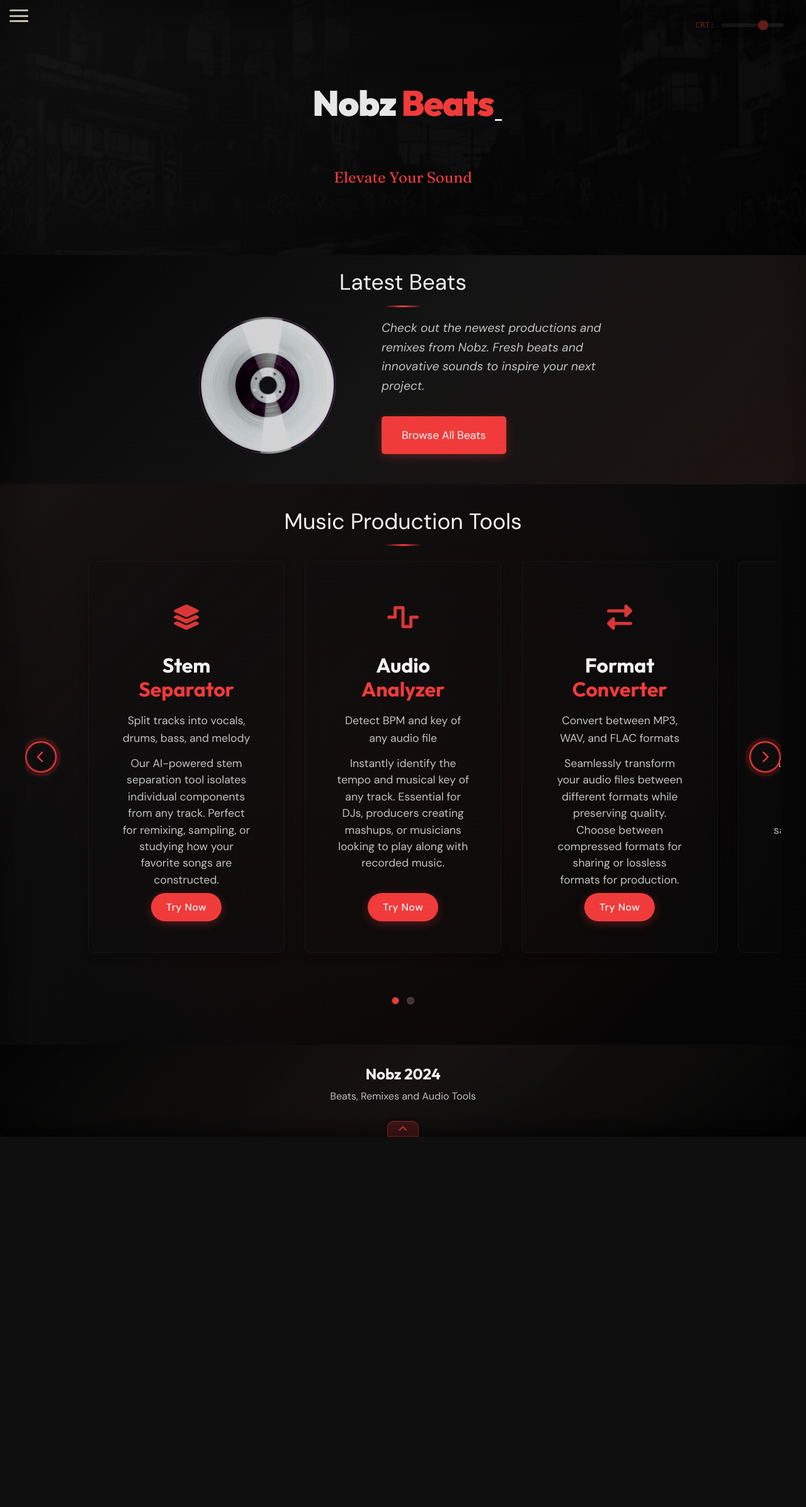
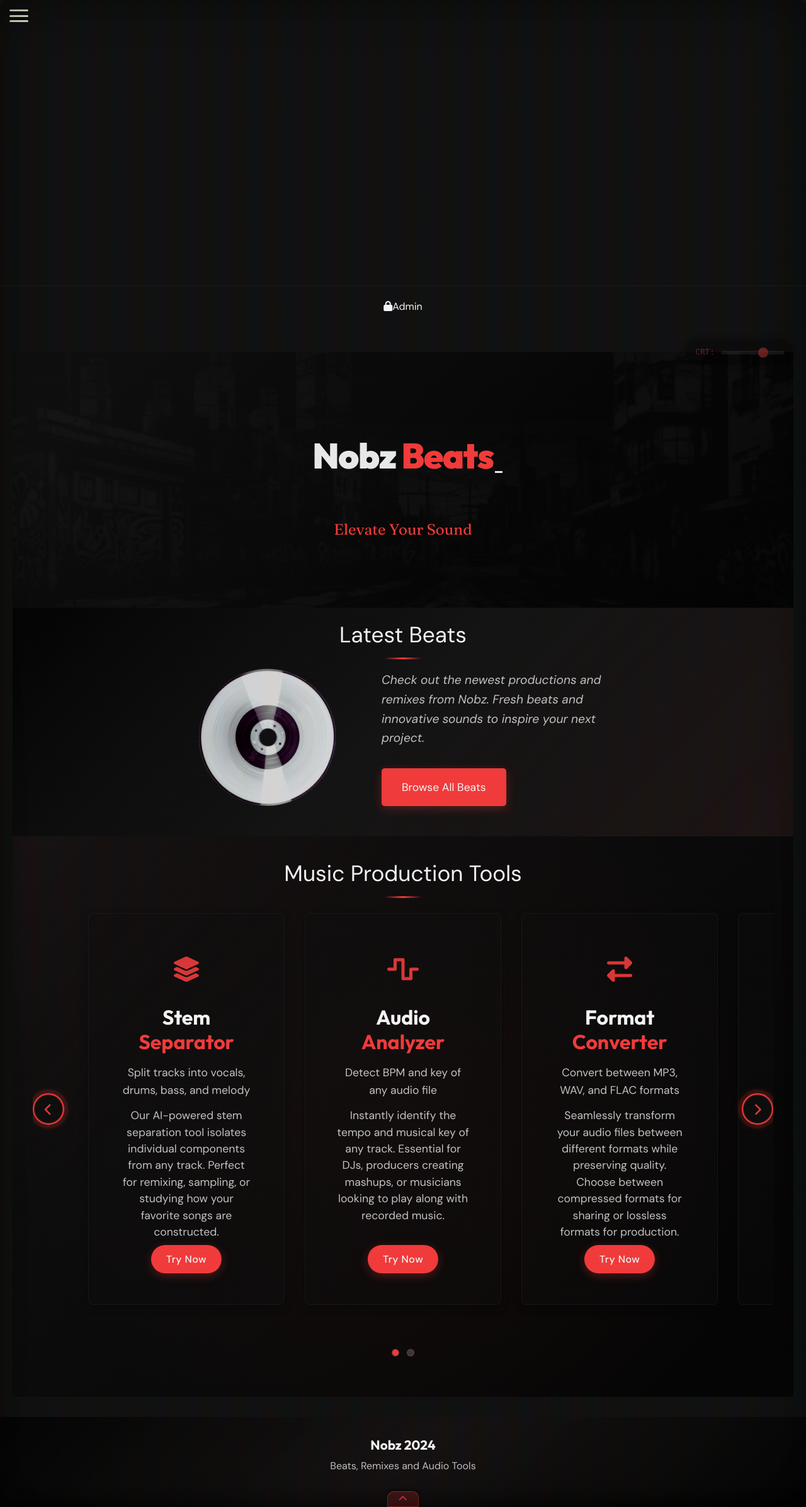
Before and after one commit to nobz226/nobs-beats-app, a Flask app: page / in a window 1280 px wide. Shown: the whole page at 63% size. Before the commit the page ends 1805 px from the top, so only its background shows below. Run offline with Flask 3, Linux system fonts and the light colour scheme; data comes from the database, SQL or seed files in the repository.

Commit message:
Add global footer to all pages: Moved footer from homepage to base template for consistent site-wide appearance

```diff
--- a/templates/base.html
+++ b/templates/base.html
@@ -64,6 +64,47 @@
             z-index: 951 !important;
             background: rgba(252, 66, 66, 0.2) !important;
             border: 1px solid rgba(252, 66, 66, 0.5) !important;
+        }
+
+        /* Footer Styling */
+        .footer-info {
+            background: linear-gradient(
+                135deg,
+                #0a0a0a 0%,
+                rgba(252, 66, 66, 0.02) 50%,
+                #0a0a0a 100%
+            );
+            padding: 2rem;
+            position: relative;
+            margin-bottom: 0; /* Ensure no margin below footer */
+            margin-top: 2rem; /* Add some space between content and footer */
+            width: 100%;
+            text-align: center;
+        }
+
+        .footer-info h3 {
+            color: #ffffff;
+            margin-bottom: 0.5rem;
+            font-size: 1.3rem;
+        }
+
+        .footer-info p {
+            color: #cccccc;
+            font-size: 1rem;
+        }
+
+        /* Make main a flex container to push footer to bottom */
+        main {
+            display: flex;
+            flex-direction: column;
+            min-height: calc(100vh - 80px);
+            padding-bottom: 0 !important; /* Override the padding in base.css */
+        }
+
+        /* Style for content inside main to keep padding */
+        .content-wrapper {
+            padding: 40px 20px 0; /* Keep top/side padding but remove bottom padding */
+            flex: 1;
         }
     </style>
 
@@ -174,9 +215,36 @@
     </div>
 
     <!-- Main Content -->
-    <main>
-        {% block content %}{% endblock %}
-    </main>
+    <div id="main-content">
+        <div class="menu-container">
+            <nav class="main-menu">
+                <a href="{{ url_for('home') }}" class="menu-item"><i class="fas fa-home"></i><span>Home</span></a>
+                <a href="{{ url_for('showcase') }}" class="menu-item"><i class="fas fa-music"></i><span>Beats</span></a>
+                <a href="{{ url_for('audio.analyze_audio') }}" class="menu-item"><i class="fas fa-wave-square"></i><span>Analyzer</span></a>
+                <a href="{{ url_for('audio.stem_separator') }}" class="menu-item"><i class="fas fa-layer-group"></i><span>Separator</span></a>
+                <a href="{{ url_for('audio.converter') }}" class="menu-item"><i class="fas fa-exchange-alt"></i><span>Converter</span></a>
+                <a href="{{ url_for('youtube_converter') }}" class="menu-item"><i class="fab fa-youtube"></i><span>YouTube</span></a>
+                <a href="{{ url_for('guides') }}" class="menu-item"><i class="fas fa-book"></i><span>Guides</span></a>
+                <a href="{{ url_for('about') }}" class="menu-item"><i class="fas fa-info-circle"></i><span>About</span></a>
+                <div class="menu-footer">
+                    <a href="{{ url_for('admin') }}" class="admin-link"><i class="fas fa-lock"></i><span>Admin</span></a>
+                </div>
+            </nav>
+        </div>
+
+        <main>
+            <!-- Added content wrapper div -->
+            <div class="content-wrapper">
+                {% block content %}{% endblock %}
+            </div>
+
+            <!-- Global Footer added here -->
+            <div class="footer-info">
+                <h3>Nobz 2024</h3>
+                <p>Beats, Remixes and Audio Tools</p>
+            </div>
+        </main>
+    </div>
 
     <!-- Core Scripts -->
     <script src="{{ url_for('static', filename='js/player.js') }}"></script>
--- a/templates/home.html
+++ b/templates/home.html
@@ -113,11 +113,6 @@
                 <span class="indicator" data-index="1"></span>
             </div>
         </div>
-    </div>
-
-    <div class="footer-info">
-        <h3>Nobz 2024</h3>
-        <p>Beats, Remixes and Audio Tools</p>
     </div>
 </div>
 {% endblock %}
@@ -551,6 +546,7 @@
         color: #cccccc;
     }
 
+    /* Feature link button - Adjusted positioning */
     .feature-link {
         display: inline-block;
         padding: 0.6rem 1.5rem;
@@ -582,33 +578,11 @@
         transform: translateX(-50%) translateY(-2px);
     }
 
-    /* Footer info section - Add gradient */
-    .footer-info {
-        background: linear-gradient(
-            135deg,
-            #0a0a0a 0%,
-            rgba(252, 66, 66, 0.02) 50%,
-            #0a0a0a 100%
-        );
-        padding: 2rem;
-        position: relative;
-        margin-bottom: 0; /* Ensure no margin below footer */
-    }
-
-    .footer-info h3 {
-        color: #ffffff;
-        margin-bottom: 0.5rem;
-    }
-
-    .footer-info p {
-        color: #cccccc;
-    }
-
     /* Animation Keyframes */
     @keyframes fadeInUp {
         from {
             opacity: 0;
-            transform: translateY(20px);
+            transform: translateY(30px);
         }
         to {
             opacity: 1;
@@ -701,11 +675,6 @@
         height: 3px !important;
         width: 15px !important; /* Make the cursor slightly wider for better visibility */
         transform: translateY(5px) !important; /* Additional adjustment to move cursor down */
-    }
-
-    /* Make the footer stick to the bottom */
-    .footer-info {
-        margin-top: auto; /* Push footer to bottom of flex container */
     }
 </style>
 {% endblock %}
```
